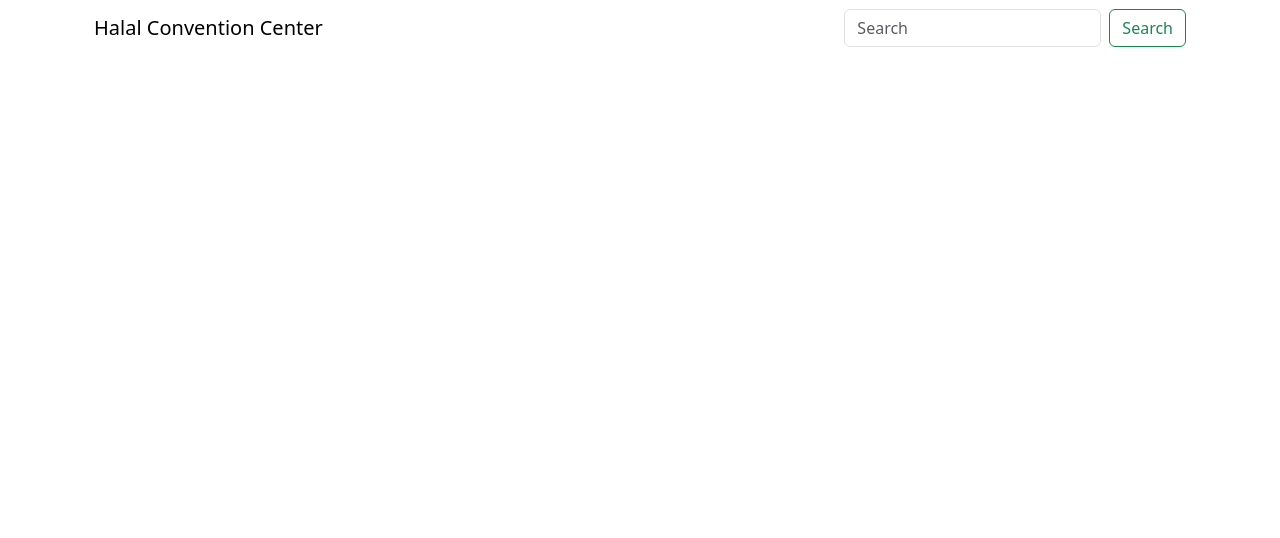
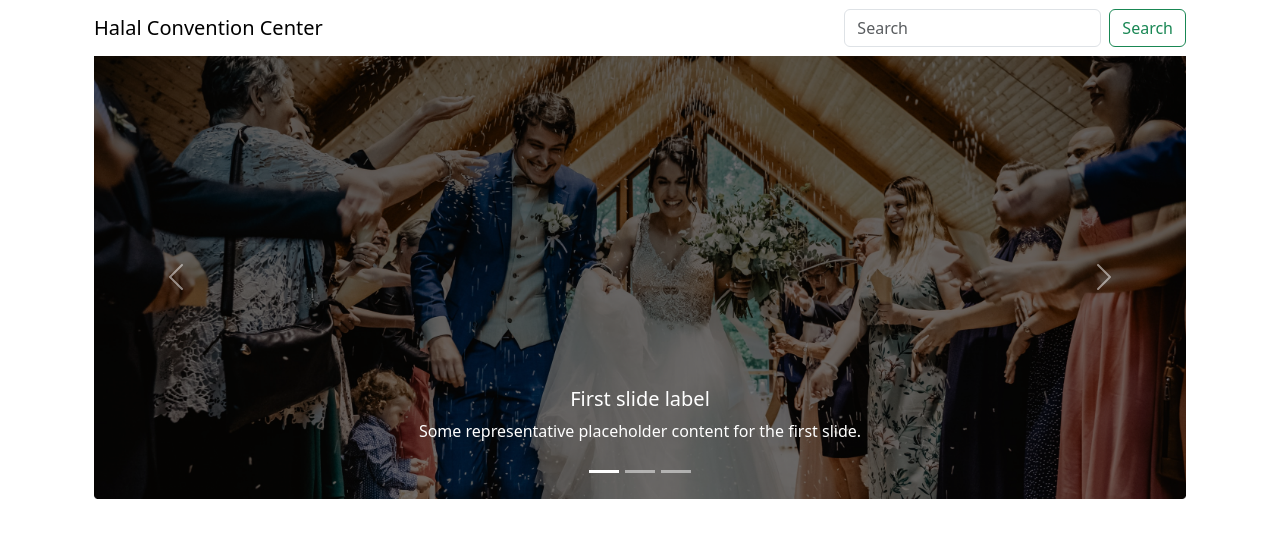
Before and after one commit to Tuhinbd71/convention-center-bootstrap-responsive, a plain HTML site: page index.html in a window 1280 px wide. Drawn offline with Linux system fonts and the light colour scheme.

Commit message:
new commit

```diff
--- a/index.html
+++ b/index.html
@@ -20,7 +20,57 @@
                 </form>
             </div>
         </nav>
+        <!-- start slider section -->
+        <section class="container">
+            <div id="carouselExampleCaptions" class="carousel slide">
+                <div class="carousel-indicators">
+                    <button type="button" data-bs-target="#carouselExampleCaptions" data-bs-slide-to="0" class="active"
+                        aria-current="true" aria-label="Slide 1"></button>
+                    <button type="button" data-bs-target="#carouselExampleCaptions" data-bs-slide-to="1"
+                        aria-label="Slide 2"></button>
+                    <button type="button" data-bs-target="#carouselExampleCaptions" data-bs-slide-to="2"
+                        aria-label="Slide 3"></button>
+                </div>
+                <div class="carousel-inner">
+                    <div class="carousel-item active">
+                        <img src="images/banner1.png" class="d-block w-100" alt="...">
+                        <div class="carousel-caption d-none d-md-block">
+                            <h5>First slide label</h5>
+                            <p>Some representative placeholder content for the first slide.</p>
+                        </div>
+                    </div>
+                    <div class="carousel-item">
+                        <img src="..." class="d-block w-100" alt="...">
+                        <div class="carousel-caption d-none d-md-block">
+                            <h5>Second slide label</h5>
+                            <p>Some representative placeholder content for the second slide.</p>
+                        </div>
+                    </div>
+                    <div class="carousel-item">
+                        <img src="..." class="d-block w-100" alt="...">
+                        <div class="carousel-caption d-none d-md-block">
+                            <h5>Third slide label</h5>
+                            <p>Some representative placeholder content for the third slide.</p>
+                        </div>
+                    </div>
+                </div>
+                <button class="carousel-control-prev" type="button" data-bs-target="#carouselExampleCaptions"
+                    data-bs-slide="prev">
+                    <span class="carousel-control-prev-icon" aria-hidden="true"></span>
+                    <span class="visually-hidden">Previous</span>
+                </button>
+                <button class="carousel-control-next" type="button" data-bs-target="#carouselExampleCaptions"
+                    data-bs-slide="next">
+                    <span class="carousel-control-next-icon" aria-hidden="true"></span>
+                    <span class="visually-hidden">Next</span>
+                </button>
+            </div>
+        </section>
     </header>
+    <!-- start main section -->
+    <main>
+
+    </main>
 
     <script src="js/bootstrap.bundle.min.js"></script>
 </body>
```
